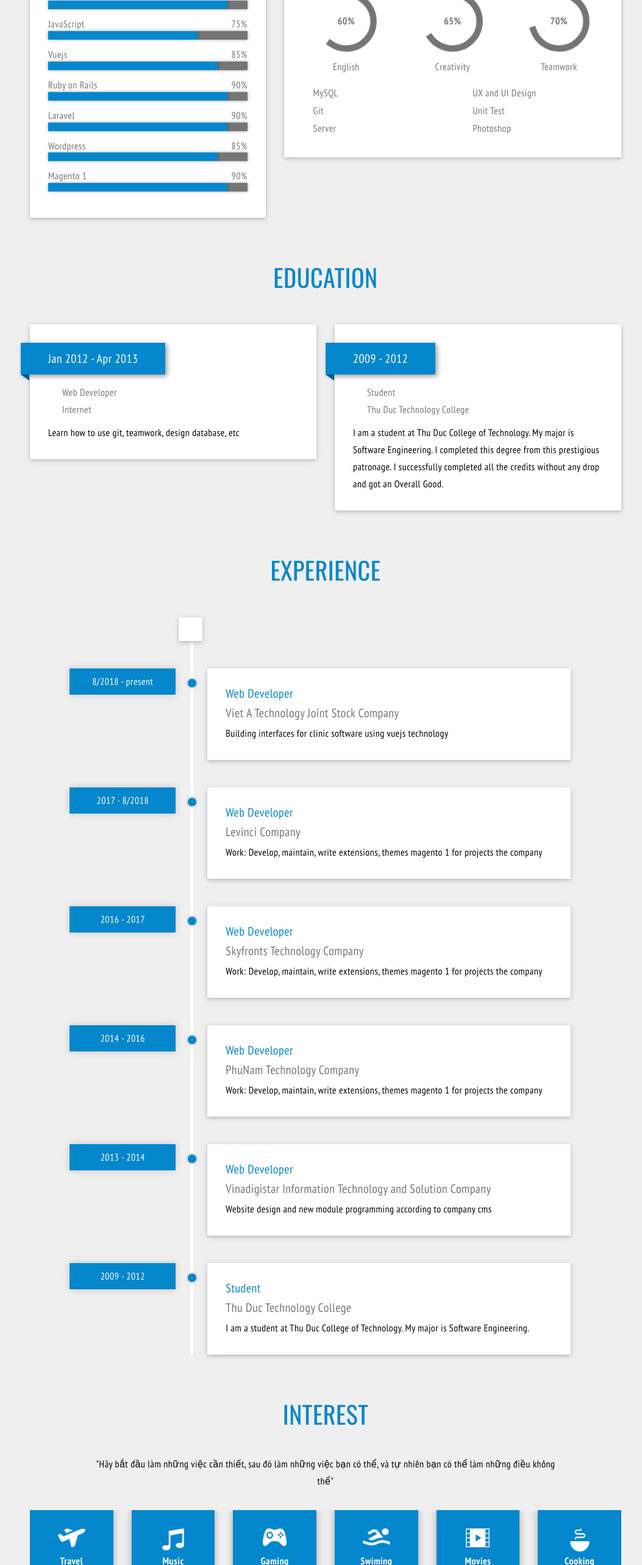
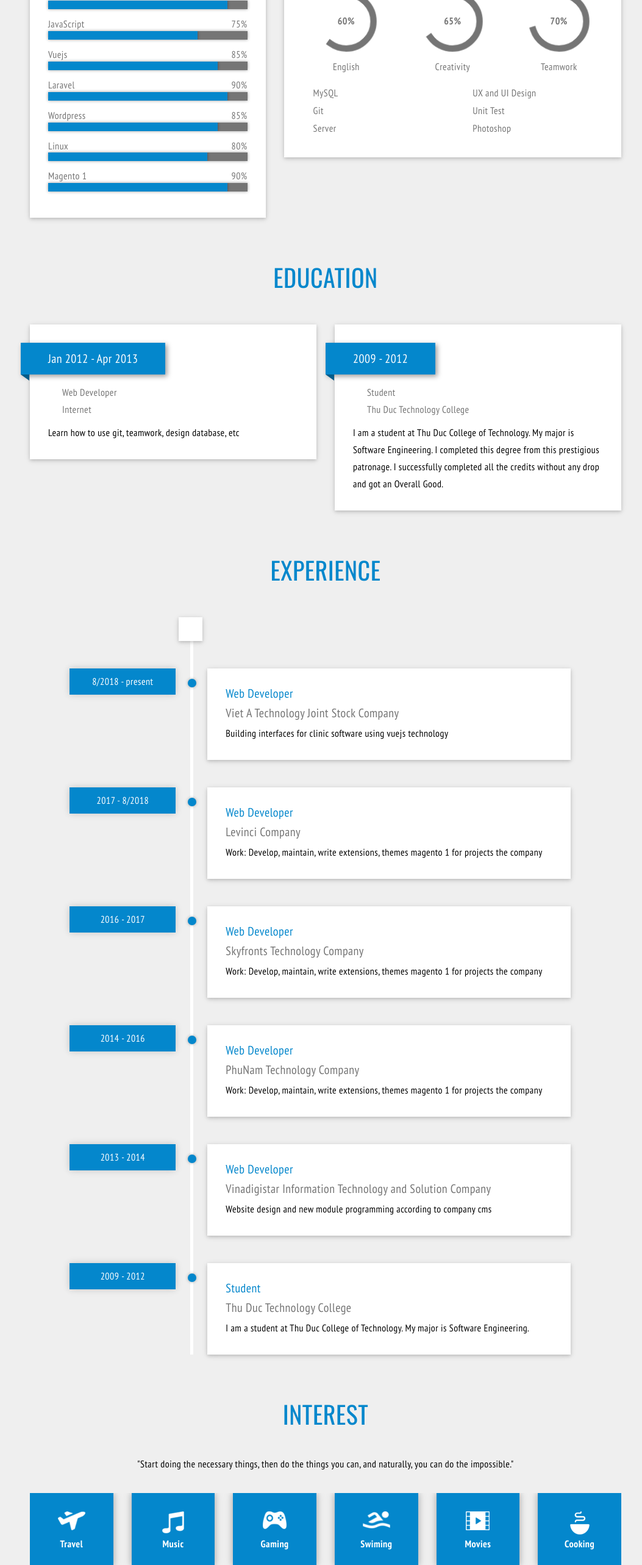
Before and after one commit to ngoctuanit07/mycv, a React (Create React App) app: page / in a window 1280 px wide. Shown: the part 800-3366 px from the top of the page at 61% size, without its empty margins (106-1159 px from the left). Built offline with nearby package versions, Linux system fonts and the light colour scheme; a web font is replaced by a local one.

Commit message:
cap nhat du lieu

```diff
--- a/src/components/organisms/Interest/views/index.tsx
+++ b/src/components/organisms/Interest/views/index.tsx
@@ -8,8 +8,7 @@ const Interest: React.FC = () => {
       <HeaderSection>INTEREST</HeaderSection>
       <div className="text-interests">
         <p>
-          "Hãy bắt đầu làm những việc cần thiết, sau đó làm những việc bạn có thể,
-          và tự nhiên bạn có thể làm những điều không thể"
+          "Start doing the necessary things, then do the things you can, and naturally, you can do the impossible."
         </p>
       </div>
       <div className="swiper-container">
--- a/src/components/organisms/Skill/views/index.tsx
+++ b/src/components/organisms/Skill/views/index.tsx
@@ -60,22 +60,6 @@ const Skill: React.FC = () => {
             </div>
             <div className="skill">
               <div className="title-progress">
-                <span className="skill-name">Ruby on Rails</span>
-                <span className="skill-value">90%</span>
-              </div>
-              <div className="progress">
-                  <div className="progress-bar progress4"
-                        role="progressbar"
-                        aria-valuenow={90}
-                        aria-valuemin={0}
-                        aria-valuemax={100}
-                        style={{width: "90%"}}
-                        >
-                  </div>
-              </div>
-            </div>
-            <div className="skill">
-              <div className="title-progress">
                 <span className="skill-name">Laravel</span>
                 <span className="skill-value">90%</span>
               </div>
@@ -102,6 +86,22 @@ const Skill: React.FC = () => {
                         aria-valuemin={0}
                         aria-valuemax={100}
                         style={{width: "85%"}}
+                        >
+                  </div>
+              </div>
+            </div>
+            <div className="skill">
+              <div className="title-progress">
+                <span className="skill-name">Linux</span>
+                <span className="skill-value">80%</span>
+              </div>
+              <div className="progress">
+                  <div className="progress-bar progress4"
+                        role="progressbar"
+                        aria-valuenow={80}
+                        aria-valuemin={0}
+                        aria-valuemax={100}
+                        style={{width: "80%"}}
                         >
                   </div>
               </div>
```
